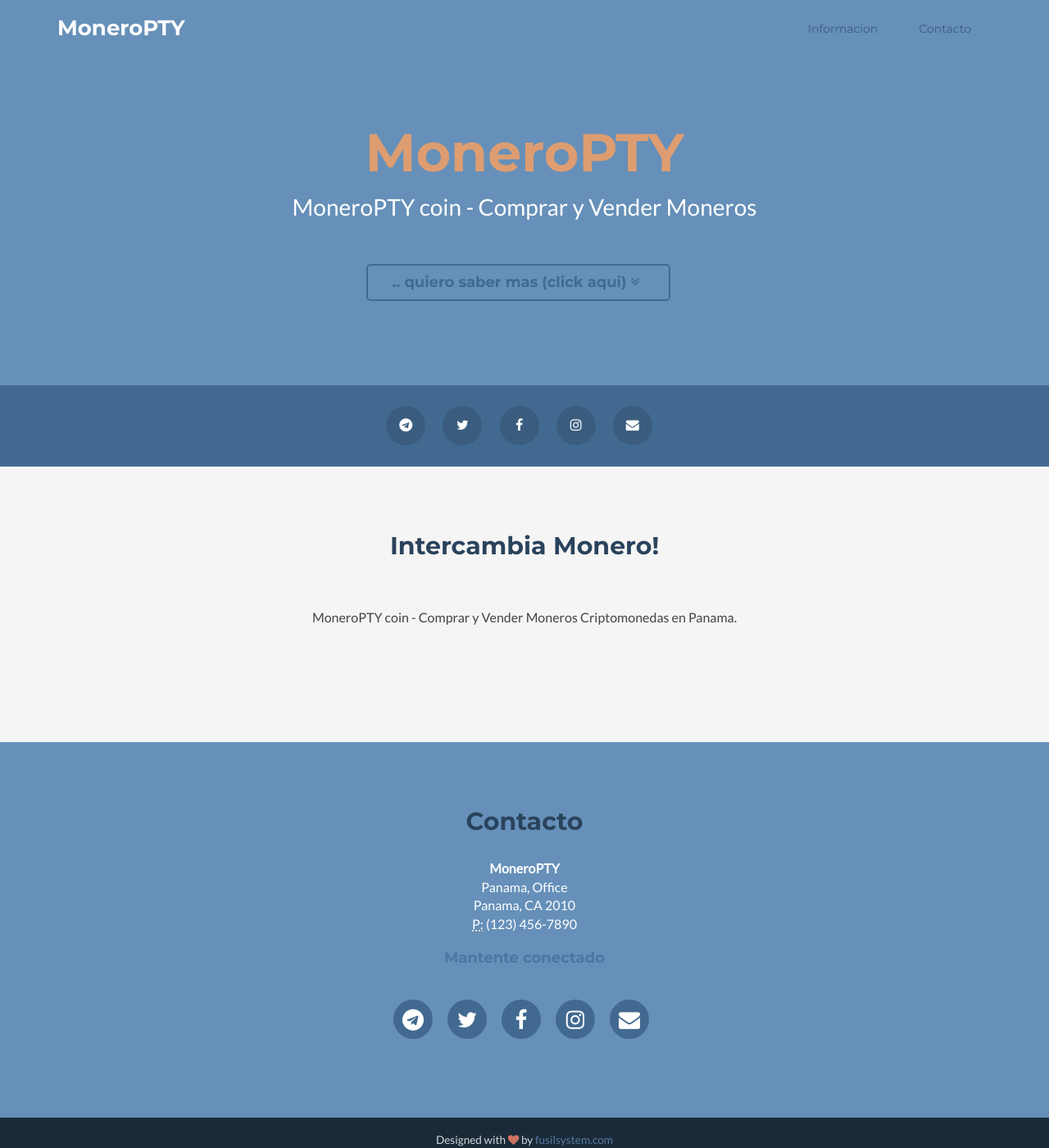
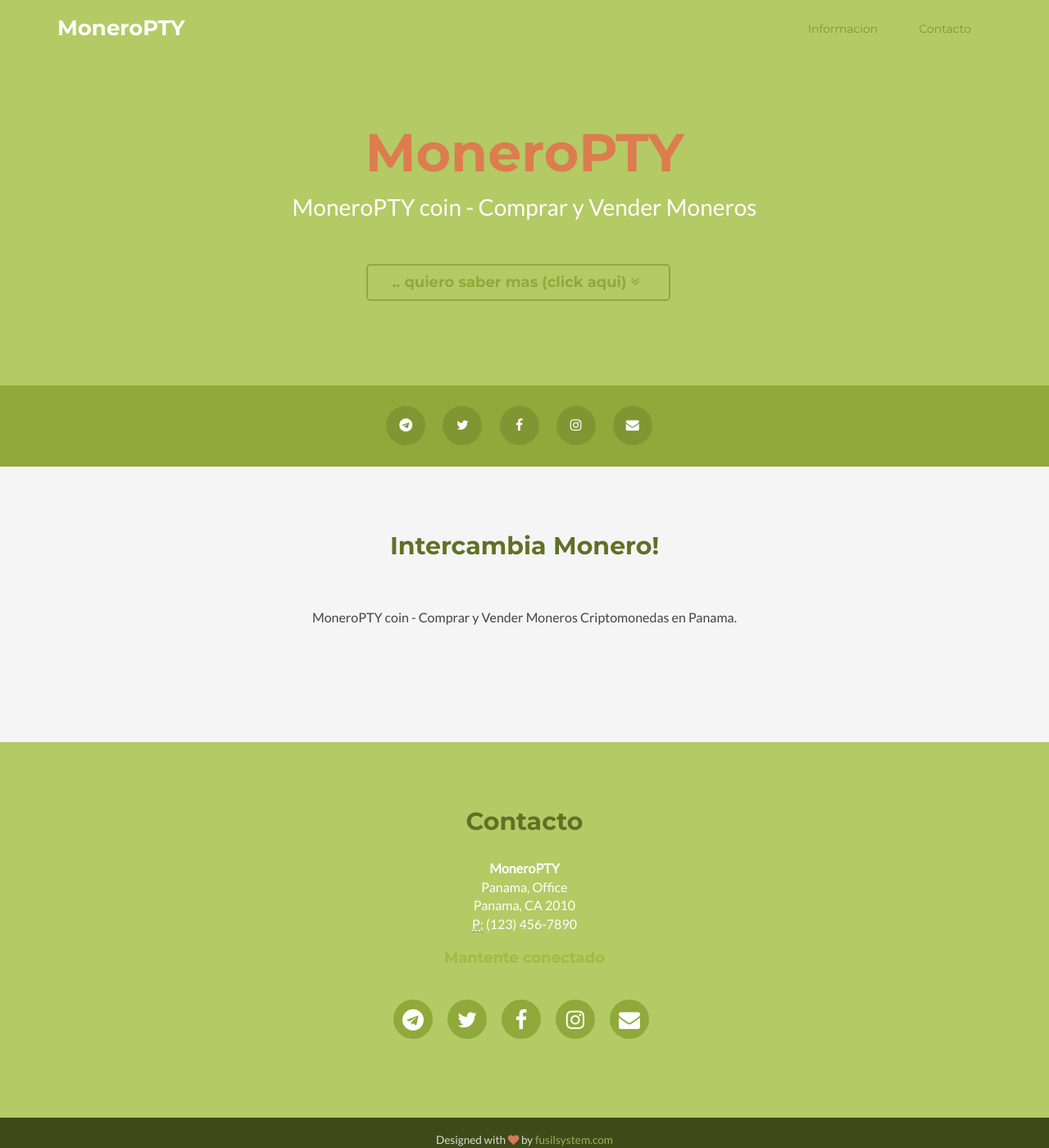
Before and after one commit to osposweb/landing-moneropty-web, a Jekyll site: the page built from index.html, in a window 1280 px wide and 1400 px high. Shown: the whole window at 82% size. Built offline with Jekyll 4.4.1, drawn with Linux system fonts in a browser that asks for light colours; nearby versions of some CDN libraries; comment, search, counter and statistics services are not loaded.

Commit message:
fixed theme color and use contrqs color

```diff
--- a/_config.yml
+++ b/_config.yml
@@ -37,7 +37,7 @@ cdnable: true
 
 #THEME
 #Select one of the five color schemes (default, one, two, three, or four)
-theme: Two
+theme: two
 
 # *** DO NOT CHANGE ANYTHING BELOW THIS LINE ***
 
```
